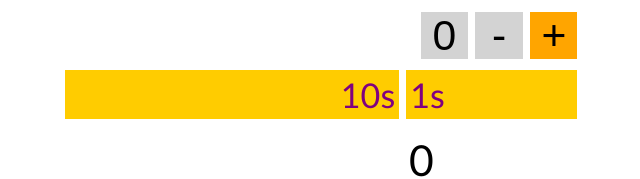
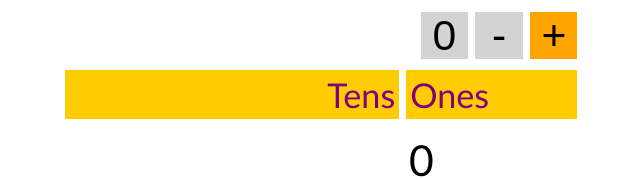
Before and after one commit to konvolution/numicon-counter, a React (Create React App) app: page / in a window 1280 px wide. Shown: the part 148-327 px from the top of the page, without its empty margins (319-959 px from the left). Built offline with nearby package versions, Linux system fonts and the light colour scheme.

Commit message:
Changed heading for 'tens' and 'ones' column

```diff
--- a/src/NumberDiagram.tsx
+++ b/src/NumberDiagram.tsx
@@ -20,8 +20,10 @@ export const NumberDiagram: React.FunctionComponent<NumberDiagramProps> = ({
 }) => (
   <div className="NumberDiagram">
     <div className="NumberDiagram-row">
-      <div className="NumberDiagram-tens-column NumberDiagram-header">10s</div>
-      <div className="NumberDiagram-units-column NumberDiagram-header">1s</div>
+      <div className="NumberDiagram-tens-column NumberDiagram-header">Tens</div>
+      <div className="NumberDiagram-units-column NumberDiagram-header">
+        Ones
+      </div>
     </div>
     <div className="NumberDiagram-row">
       <div className="NumberDiagram-tens-column">
```
